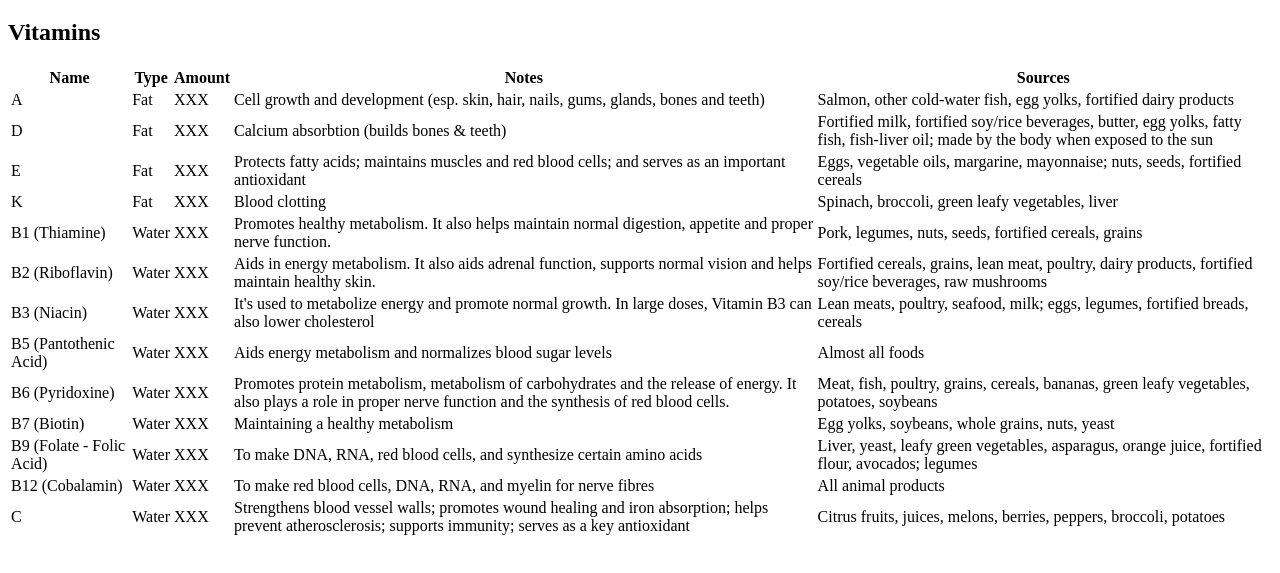
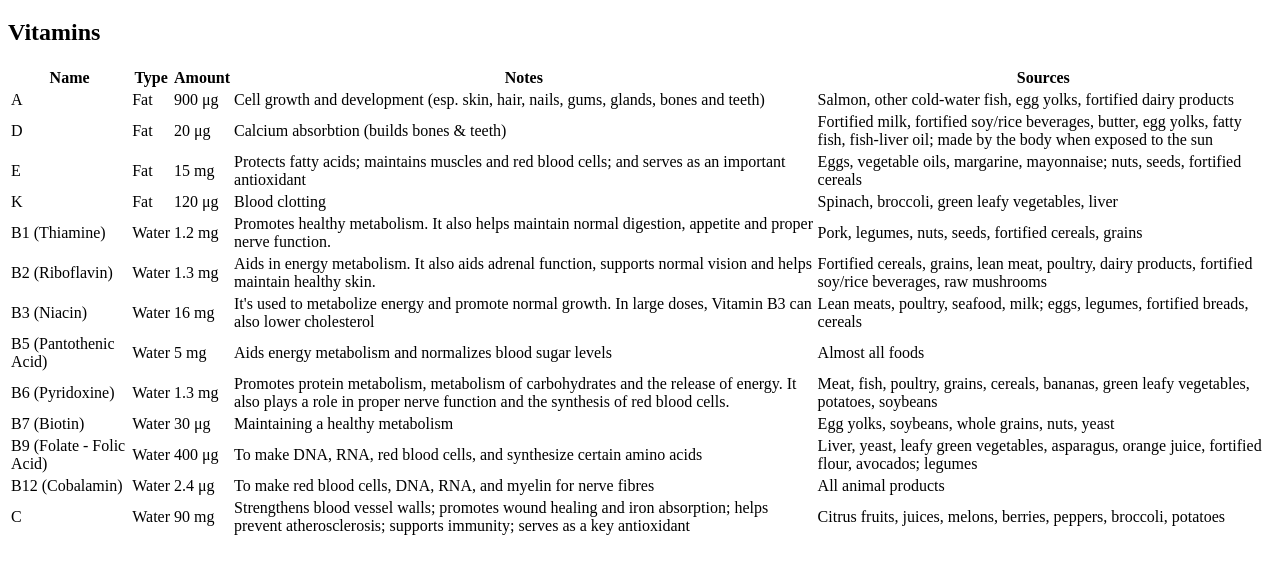
Before and after one commit to AdamSlater/rdi_calc, a plain HTML site: page index.html in a window 1280 px wide. Shown: the part 61-634 px from the top of the page. Drawn offline with Linux system fonts and the light colour scheme.

Commit message:
updated vitamin min amounts

```diff
--- a/index.html
+++ b/index.html
@@ -24,91 +24,91 @@
                 <tr>
                     <td>A</td>
                     <td>Fat</td>
-                    <td>XXX</td>
+                    <td>900 μg</td>
                     <td>Cell growth and development (esp. skin, hair, nails, gums, glands, bones and teeth)</td>
                     <td>Salmon, other cold-water fish, egg yolks, fortified dairy products</td>
                 </tr>
                 <tr>
                     <td>D</td>
                     <td>Fat</td>
-                    <td>XXX</td>
+                    <td>20 μg</td>
                     <td>Calcium absorbtion (builds bones &amp; teeth)</td>
                     <td>Fortified milk, fortified soy/rice beverages, butter, egg yolks, fatty fish, fish-liver oil; made by the body when exposed to the sun</td>
                 </tr>
                 <tr>
                     <td>E</td>
                     <td>Fat</td>
-                    <td>XXX</td>
+                    <td>15 mg</td>
                     <td>Protects fatty acids; maintains muscles and red blood cells; and serves as an important antioxidant</td>
                     <td>Eggs, vegetable oils, margarine, mayonnaise; nuts, seeds, fortified cereals</td>
                 </tr>
                 <tr>
                     <td>K</td>
                     <td>Fat</td>
-                    <td>XXX</td>
+                    <td>120 μg</td>
                     <td>Blood clotting</td>
                     <td>Spinach, broccoli, green leafy vegetables, liver</td>
                 </tr>
                 <tr>
                     <td>B1 (Thiamine)</td>
                     <td>Water</td>
-                    <td>XXX</td>
+                    <td>1.2 mg</td>
                     <td>Promotes healthy metabolism. It also helps maintain normal digestion, appetite and proper nerve function.</td>
                     <td>Pork, legumes, nuts, seeds, fortified cereals, grains</td>
                 </tr>
                 <tr>
                     <td>B2 (Riboflavin)</td>
                     <td>Water</td>
-                    <td>XXX</td>
+                    <td>1.3 mg</td>
                     <td>Aids in energy metabolism. It also aids adrenal function, supports normal vision and helps maintain healthy skin.</td>
                     <td>Fortified cereals, grains, lean meat, poultry, dairy products, fortified soy/rice beverages, raw mushrooms</td>
                 </tr>
                 <tr>
                     <td>B3 (Niacin)</td>
                     <td>Water</td>
-                    <td>XXX</td>
+                    <td>16 mg</td>
                     <td>It&apos;s used to metabolize energy and promote normal growth. In large doses, Vitamin B3 can also lower cholesterol</td>
                     <td>Lean meats, poultry, seafood, milk; eggs, legumes, fortified breads, cereals</td>
                 </tr>
                 <tr>
                     <td>B5 (Pantothenic Acid)</td>
                     <td>Water</td>
-                    <td>XXX</td>
+                    <td>5 mg</td>
                     <td>Aids energy metabolism and normalizes blood sugar levels</td>
                     <td>Almost all foods</td>
                 </tr>
                 <tr>
                     <td>B6 (Pyridoxine)</td>
                     <td>Water</td>
-                    <td>XXX</td>
+                    <td>1.3 mg</td>
                     <td>Promotes protein metabolism, metabolism of carbohydrates and the release of energy. It also plays a role in proper nerve function and the synthesis of red blood cells.</td>
                     <td>Meat, fish, poultry, grains, cereals, bananas, green leafy vegetables, potatoes, soybeans</td>
                 </tr>
                 <tr>
                     <td>B7 (Biotin)</td>
                     <td>Water</td>
-                    <td>XXX</td>
+                    <td>30 μg</td>
                     <td>Maintaining a healthy metabolism</td>
                     <td>Egg yolks, soybeans, whole grains, nuts, yeast</td>
                 </tr>
                 <tr>
                     <td>B9 (Folate - Folic Acid)</td>
                     <td>Water</td>
-                    <td>XXX</td>
+                    <td>400 μg</td>
                     <td>To make DNA, RNA, red blood cells, and synthesize certain amino acids</td>
                     <td>Liver, yeast, leafy green vegetables, asparagus, orange juice, fortified flour, avocados; legumes</td>
                 </tr>
                 <tr>
                     <td>B12 (Cobalamin)</td>
                     <td>Water</td>
-                    <td>XXX</td>
+                    <td>2.4 μg</td>
                     <td>To make red blood cells, DNA, RNA, and myelin for nerve fibres</td>
                     <td>All animal products</td>
                 </tr>
                 <tr>
                     <td>C</td>
                     <td>Water</td>
-                    <td>XXX</td>
+                    <td>90 mg</td>
                     <td>Strengthens blood vessel walls; promotes wound healing and iron absorption; helps prevent atherosclerosis; supports immunity; serves as a key antioxidant</td>
                     <td>Citrus fruits, juices, melons, berries, peppers, broccoli, potatoes</td>
                 </tr>
```
